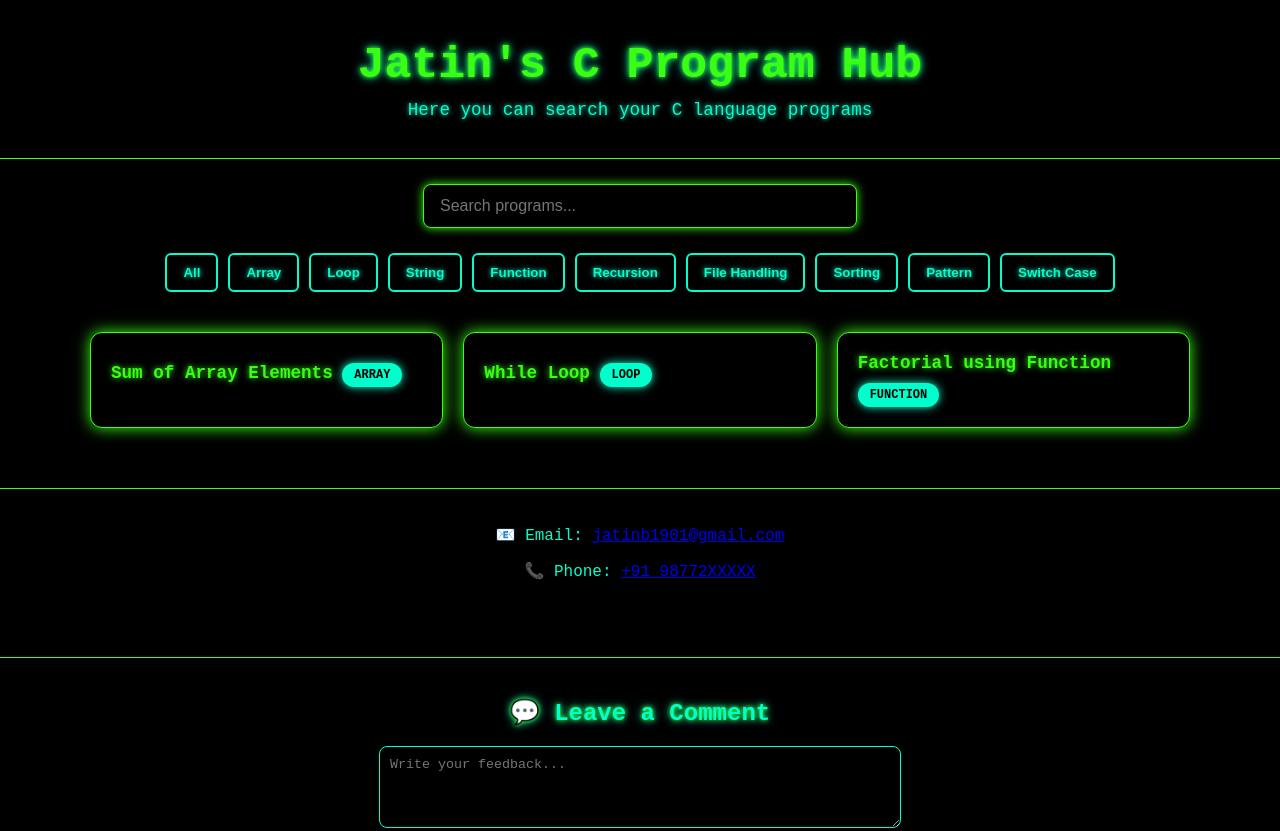
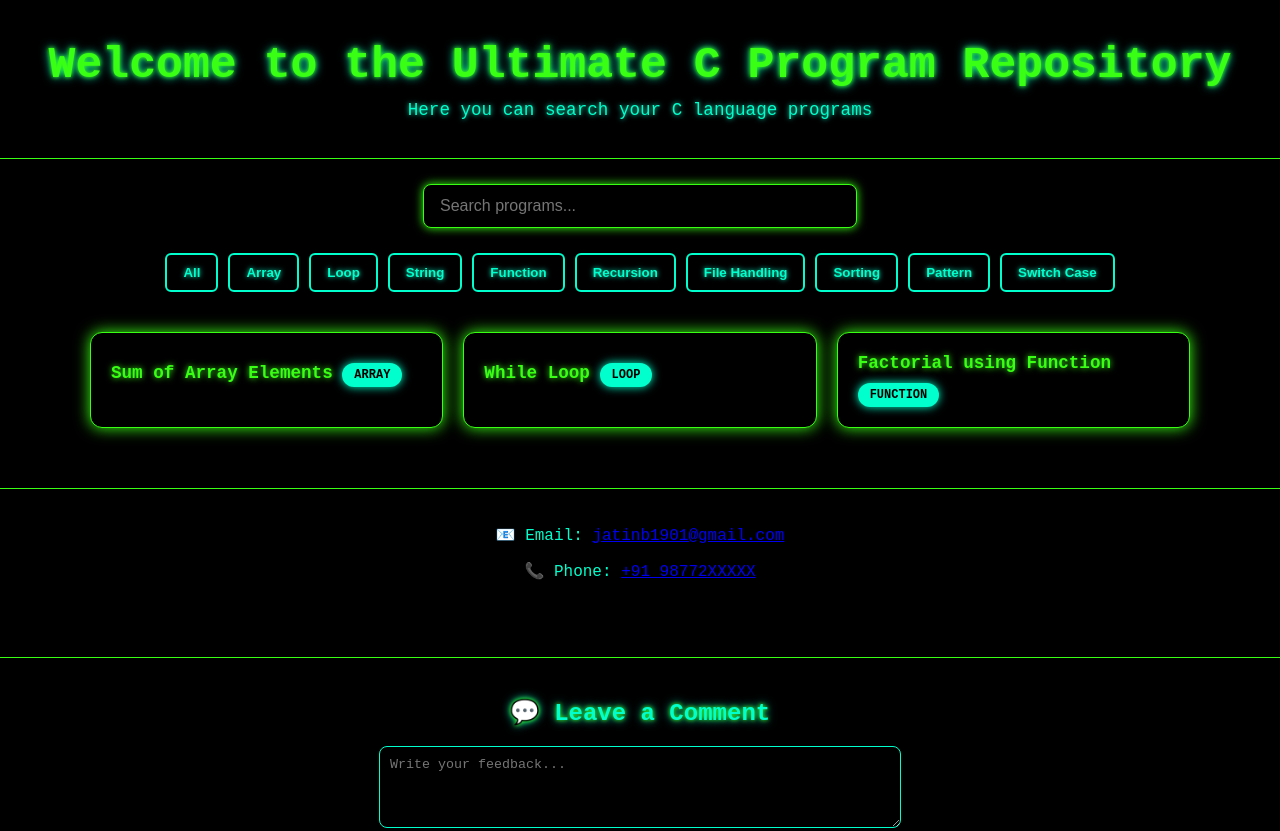
Before and after one commit to jatin-bansal-22/C_Programe, a plain HTML site: page index.html in a window 1280 px wide. Shown: the top 831 px of the page. Drawn offline with Linux system fonts and the light colour scheme.

Commit message:
Update index.html

```diff
--- a/index.html
+++ b/index.html
@@ -155,7 +155,7 @@
 </head>
 <body>
   <header>
-    <h1>Jatin's C Program Hub</h1>
+    <h1>Welcome to the Ultimate C Program Repository</h1>
     <p>Here you can search your C language programs</p>
   </header>
 
```
